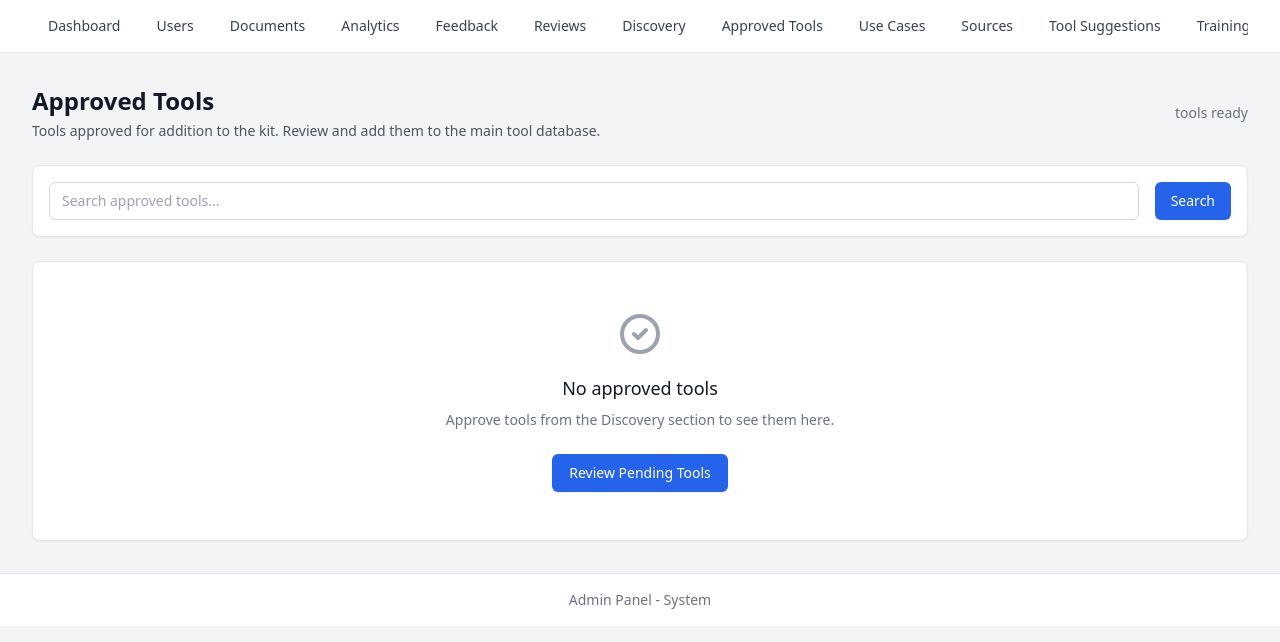
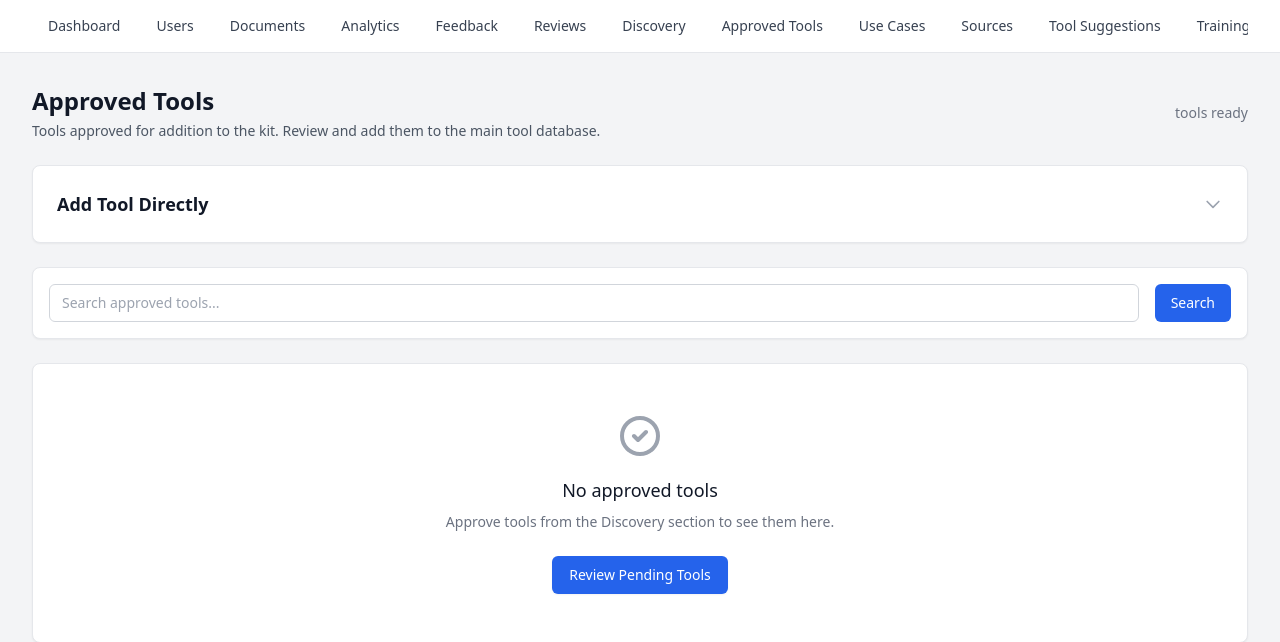
Before and after one commit to pauldevelopai/aikit, a Python web app: template app/templates/admin/approved_tools.html in a window 1280 px wide. Shown: the part 57-699 px from the top of the page. Run offline with Jinja, Linux system fonts and the light colour scheme; the template is opened without the code that fills it, so the values that code supplies are empty; some libraries are stand-ins or nearby versions.

Commit message:
Add direct tool entry form on approved tools page
Adds a collapsible form where admins can enter a tool name, website URL,
and function/purpose. The tool is created with approved status and
auto-enriched by fetching real data from the website using the existing
enrichment service.

Co-Authored-By: Claude Opus 4.6 <noreply@anthropic.com>

```diff
--- a/app/templates/admin/approved_tools.html
+++ b/app/templates/admin/approved_tools.html
@@ -14,6 +14,58 @@
         </div>
         <div class="text-sm text-gray-500">
             {{ total }} tool{% if total != 1 %}s{% endif %} ready
+        </div>
+    </div>
+
+    <!-- Add Tool Form -->
+    <div class="bg-white rounded-lg shadow-sm border border-gray-200 p-6">
+        <div class="flex items-center justify-between cursor-pointer" id="addToolToggle">
+            <h2 class="text-lg font-semibold text-gray-900">Add Tool Directly</h2>
+            <button type="button" class="text-gray-400 hover:text-gray-600">
+                <svg id="addToolChevron" class="h-5 w-5 transition-transform" fill="none" stroke="currentColor" viewBox="0 0 24 24">
+                    <path stroke-linecap="round" stroke-linejoin="round" stroke-width="2" d="M19 9l-7 7-7-7"/>
+                </svg>
+            </button>
+        </div>
+        <div id="addToolBody" class="mt-4 hidden">
+            <p class="text-sm text-gray-500 mb-4">
+                Add a tool directly. The system will fetch information from the website and generate descriptions automatically.
+            </p>
+            <form id="addToolForm" method="POST" action="/admin/approved-tools/add" class="space-y-4">
+                <div class="grid grid-cols-1 md:grid-cols-3 gap-4">
+                    <div>
+                        <label for="name" class="block text-sm font-medium text-gray-700">Tool Name <span class="text-red-500">*</span></label>
+                        <input type="text" name="name" id="name" required
+                               placeholder="e.g. ChatGPT"
+                               class="mt-1 block w-full border border-gray-300 rounded-md px-3 py-2 text-sm focus:ring-blue-500 focus:border-blue-500">
+                    </div>
+                    <div>
+                        <label for="url" class="block text-sm font-medium text-gray-700">Website URL <span class="text-red-500">*</span></label>
+                        <input type="url" name="url" id="url" required
+                               placeholder="https://example.com"
+                               class="mt-1 block w-full border border-gray-300 rounded-md px-3 py-2 text-sm focus:ring-blue-500 focus:border-blue-500">
+                    </div>
+                    <div>
+                        <label for="purpose" class="block text-sm font-medium text-gray-700">Function / Purpose <span class="text-red-500">*</span></label>
+                        <input type="text" name="purpose" id="purpose" required
+                               placeholder="e.g. AI writing assistant for journalists"
+                               class="mt-1 block w-full border border-gray-300 rounded-md px-3 py-2 text-sm focus:ring-blue-500 focus:border-blue-500">
+                    </div>
+                </div>
+                <div class="flex items-center gap-3">
+                    <button type="submit" id="addToolBtn"
+                            class="bg-green-600 text-white px-4 py-2 rounded-md text-sm font-medium hover:bg-green-700 disabled:opacity-50 disabled:cursor-not-allowed">
+                        Add &amp; Enrich Tool
+                    </button>
+                    <span id="addToolStatus" class="text-sm text-gray-500 hidden">
+                        <svg class="animate-spin -ml-1 mr-2 h-4 w-4 text-blue-600 inline" fill="none" viewBox="0 0 24 24">
+                            <circle class="opacity-25" cx="12" cy="12" r="10" stroke="currentColor" stroke-width="4"></circle>
+                            <path class="opacity-75" fill="currentColor" d="M4 12a8 8 0 018-8V0C5.373 0 0 5.373 0 12h4z"></path>
+                        </svg>
+                        Adding tool and fetching data from the web...
+                    </span>
+                </div>
+            </form>
         </div>
     </div>
 
@@ -162,3 +214,20 @@
     {% endif %}
 </div>
 {% endblock %}
+
+{% block extra_scripts %}
+<script>
+document.getElementById('addToolToggle').addEventListener('click', function() {
+    const body = document.getElementById('addToolBody');
+    const chevron = document.getElementById('addToolChevron');
+    body.classList.toggle('hidden');
+    chevron.style.transform = body.classList.contains('hidden') ? '' : 'rotate(180deg)';
+});
+document.getElementById('addToolForm').addEventListener('submit', function() {
+    const btn = document.getElementById('addToolBtn');
+    const status = document.getElementById('addToolStatus');
+    btn.disabled = true;
+    status.classList.remove('hidden');
+});
+</script>
+{% endblock %}
```
Also changed, not shown: app/routers/discovery.py (+49 -0 lines).
